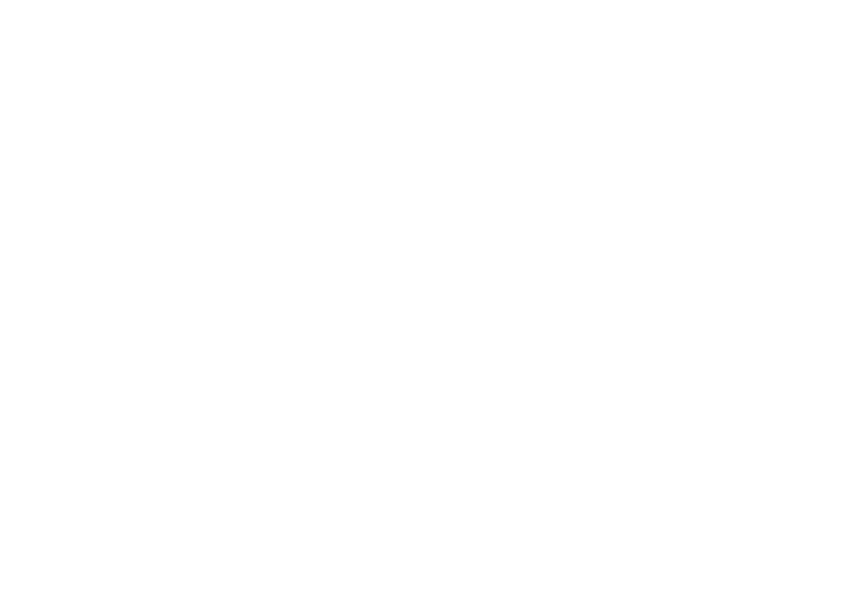
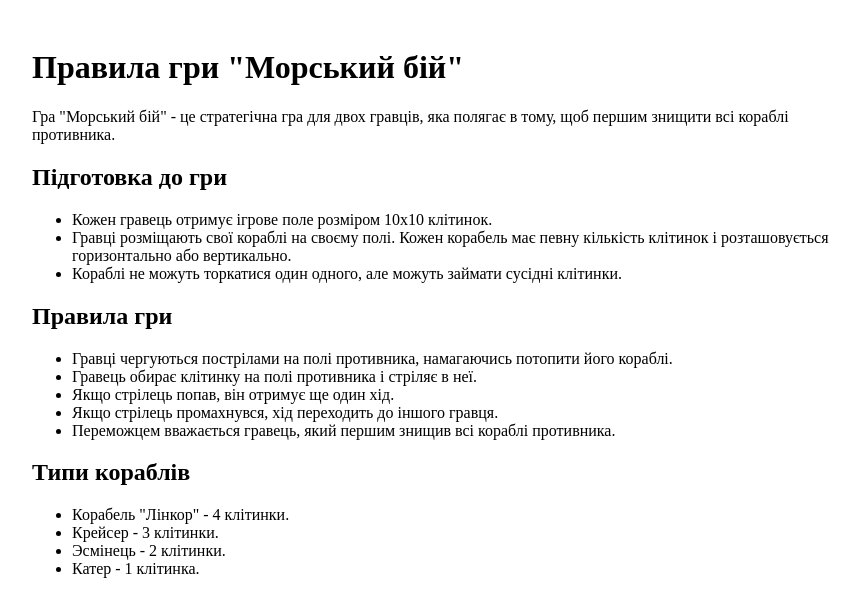
Before and after one commit to MaxKorop/Sea-battle, a React (Create React App) app in the folder client/: page /rules in a window 1280 px wide. Before the commit this address had no page. Shown: the top 616 px of the page, without its empty margins (208-1067 px from the left). Built offline with nearby package versions, Linux system fonts and the light colour scheme; a web font is replaced by a local one.

Commit message:
Rules commit

```diff
--- a/client/src/App.jsx
+++ b/client/src/App.jsx
@@ -4,6 +4,7 @@ import {BrowserRouter, Route, Routes} from 'react-router-dom'
 import StartPage from './StartPage';
 import Login from './Login';
 import Signup from './Signup';
+import Rules from './components/Rules/Rules';
 
 const App = () => {
   return (
@@ -14,6 +15,7 @@ const App = () => {
            <Route path='/signup' element={<Signup />}/>
            <Route path='/start' element={<StartPage/>}/>
            <Route path="/game" element={<GamePage />} />
+           <Route path='/rules' element={<Rules/>}/>
          </Routes>
       </BrowserRouter>
     </div>
--- a/client/src/GamePage.jsx
+++ b/client/src/GamePage.jsx
@@ -4,6 +4,7 @@ import EnemyMap from './components/Map/EnemyMap';
 import RoomCode from './components/RoomCode/RoomCode';
 import Title from './components/Title/Title';
 import StartButton from './components/StartButton/StartButton';
+
 
 const GamePage = () => {
 
--- a/client/src/StartPage.jsx
+++ b/client/src/StartPage.jsx
@@ -5,6 +5,7 @@ import { useNavigate } from 'react-router-dom';
 import { observer } from "mobx-react-lite";
 import { Context } from ".";
 import { v4 } from "uuid";
+import RulesButton from "./components/Rules/RulesButton";
 
 const StartPage = observer(() => {
   const codeRef = useRef(null);
@@ -33,7 +34,7 @@ const StartPage = observer(() => {
   };
 
   return (
-    <div style={{ display: "flex", flexDirection: "column", height: "100%" }}>
+    <div style={{ display: "flex", flexDirection: "column", height: "100%", alignItems: "center" }}>
       <div style={{ margin: "0 auto" }}>
         <Title /> {/* Title у окремому диві */}
       </div>
@@ -74,6 +75,7 @@ const StartPage = observer(() => {
               width: "50%",
               height: 40,
               borderRadius: 5,
+              marginRight: 5,
             }}
           >
             Connect
@@ -86,12 +88,16 @@ const StartPage = observer(() => {
               width: "50%",
               height: 40,
               borderRadius: 5,
+              marginLeft: 5,
             }}
           >
             Start Game Now!
           </button>
         </div>
       </div>
+      <div style={{ marginTop: 10, width: "100px"}}>
+        <RulesButton />
+      </div>
     </div>
   );
 });
--- /dev/null
+++ b/client/src/components/Rules/Rules.jsx
@@ -0,0 +1,36 @@
+import React from "react";
+
+const Rules = () => {
+    return (
+        <div style={{ maxWidth: "800px", margin: "0 auto", padding: "20px" }}>
+            <h1>Правила гри "Морський бій"</h1>
+            <p>Гра "Морський бій" - це стратегічна гра для двох гравців, яка полягає в тому, щоб першим знищити всі кораблі противника.</p>
+
+            <h2>Підготовка до гри</h2>
+            <ul>
+                <li>Кожен гравець отримує ігрове поле розміром 10x10 клітинок.</li>
+                <li>Гравці розміщають свої кораблі на своєму полі. Кожен корабель має певну кількість клітинок і розташовується горизонтально або вертикально.</li>
+                <li>Кораблі не можуть торкатися один одного, але можуть займати сусідні клітинки.</li>
+            </ul>
+
+            <h2>Правила гри</h2>
+            <ul>
+                <li>Гравці чергуються пострілами на полі противника, намагаючись потопити його кораблі.</li>
+                <li>Гравець обирає клітинку на полі противника і стріляє в неї.</li>
+                <li>Якщо стрілець попав, він отримує ще один хід.</li>
+                <li>Якщо стрілець промахнувся, хід переходить до іншого гравця.</li>
+                <li>Переможцем вважається гравець, який першим знищив всі кораблі противника.</li>
+            </ul>
+
+            <h2>Типи кораблів</h2>
+            <ul>
+                <li>Корабель "Лінкор" - 4 клітинки.</li>
+                <li>Крейсер - 3 клітинки.</li>
+                <li>Эсмінець - 2 клітинки.</li>
+                <li>Катер - 1 клітинка.</li>
+            </ul>
+        </div>
+    );
+}
+
+export default Rules;
--- /dev/null
+++ b/client/src/components/Rules/RulesButton.jsx
@@ -0,0 +1,26 @@
+import React from 'react';
+import { useNavigate } from 'react-router-dom';
+
+const RulesButton = ({ onClick }) => {
+    const navigate = useNavigate();
+    const CheckRulesClick = () => {
+        navigate('/rules')
+    }
+    return (
+        <button
+            className="rules-button"
+            onClick={CheckRulesClick}
+            style={{
+                backgroundColor: "#000000",
+                color: "#ffffff",
+                width: "100%",
+                height: 40,
+                borderRadius: 5,
+            }}
+        >
+             Check rules
+        </button>
+    );
+};
+
+export default RulesButton;
```
